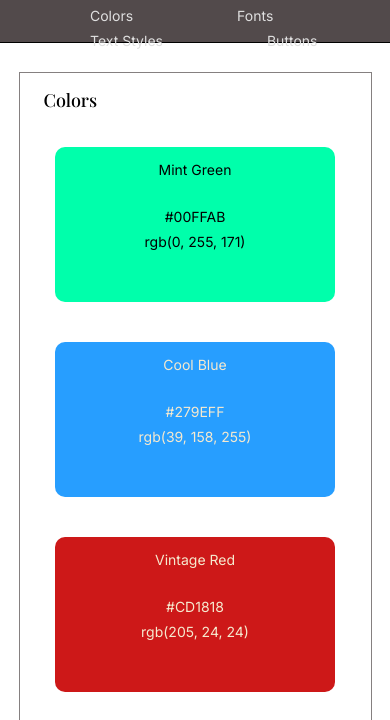
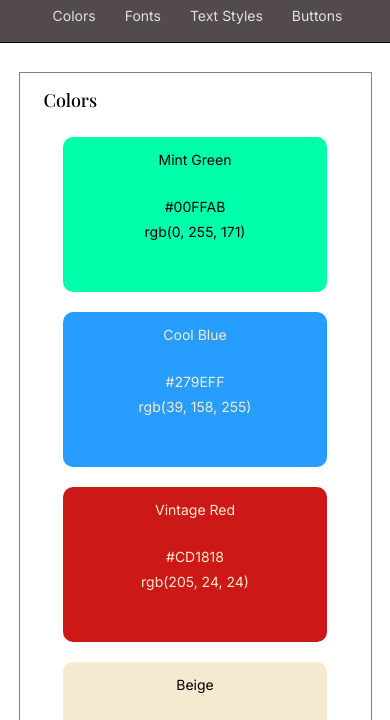
Before and after one commit to hawerroth/Website_Style_Guide, a plain HTML site: page index.html in a window 390 px wide. Shown: the part 58-778 px from the top of the page. Drawn offline with nearby package versions, Linux system fonts and the light colour scheme; a web font is replaced by a local one.

Commit message:
Added some responsive to color_box, and changed the styles in the nav li.

```diff
--- a/styles.css
+++ b/styles.css
@@ -22,11 +22,12 @@ header ul {
 	display: inline-block;
 	list-style: none;
 	margin: auto;
+	padding: 0px;
 }
 
 header li {
 	display: inline-block;
-	margin: 0px 50px;
+	margin: 0px 10px 0px 15px;
 }
 
 header a {
@@ -67,11 +68,24 @@ main {
 }
 
 .color_box {
-	width: 280px;
+	width: 33%;
 	height: 160 px;
 	border-radius: 10px;
 	display: inline-grid;
 	margin: 20px;
+}
+
+@media only screen and (max-width: 920px) {
+	.color_box {
+		width: 40%;
+		margin: 10px;
+	}
+}
+
+@media only screen and (max-width: 640px) {
+	.color_box {
+		width: 75%;
+	}
 }
 
 .color_box ul {
```
